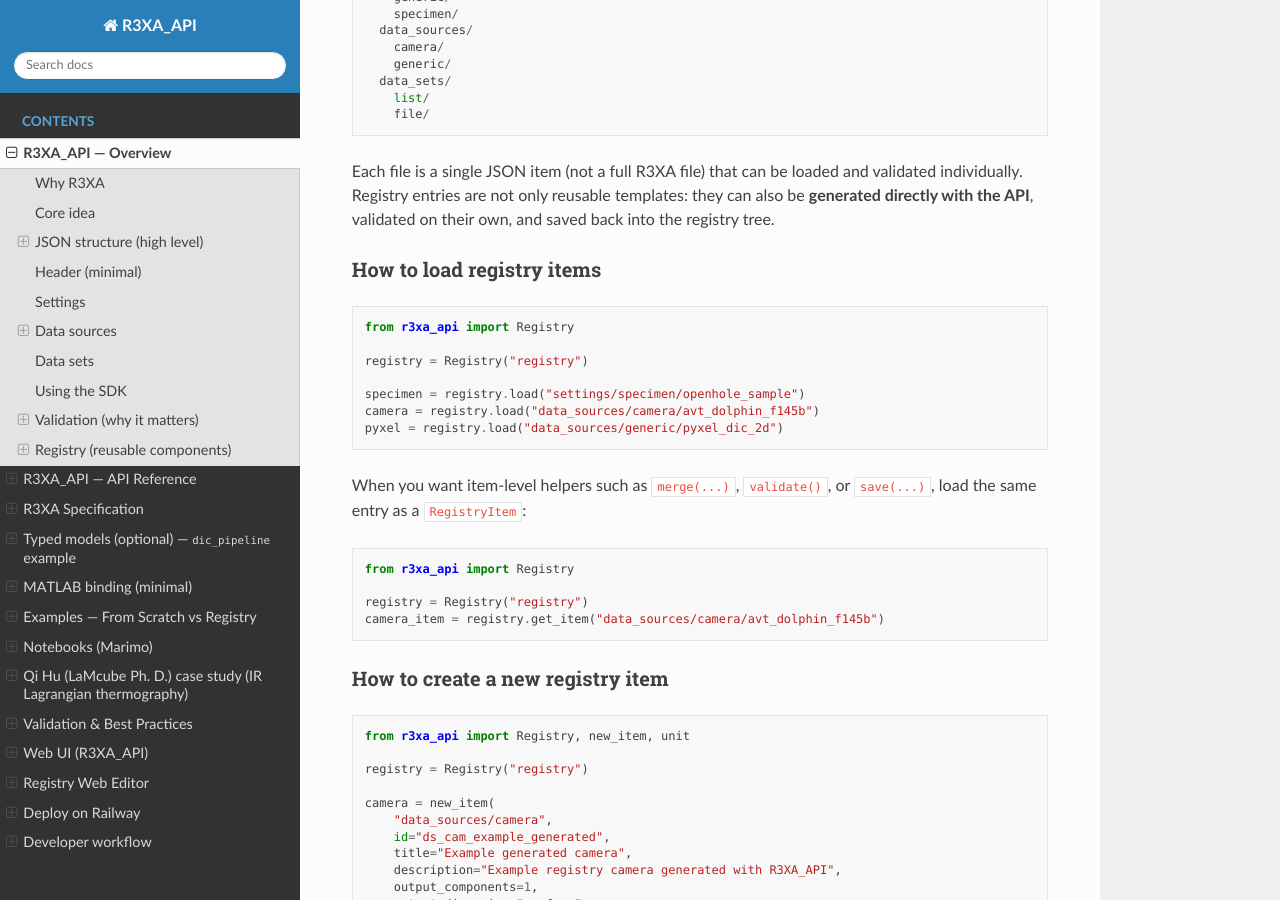
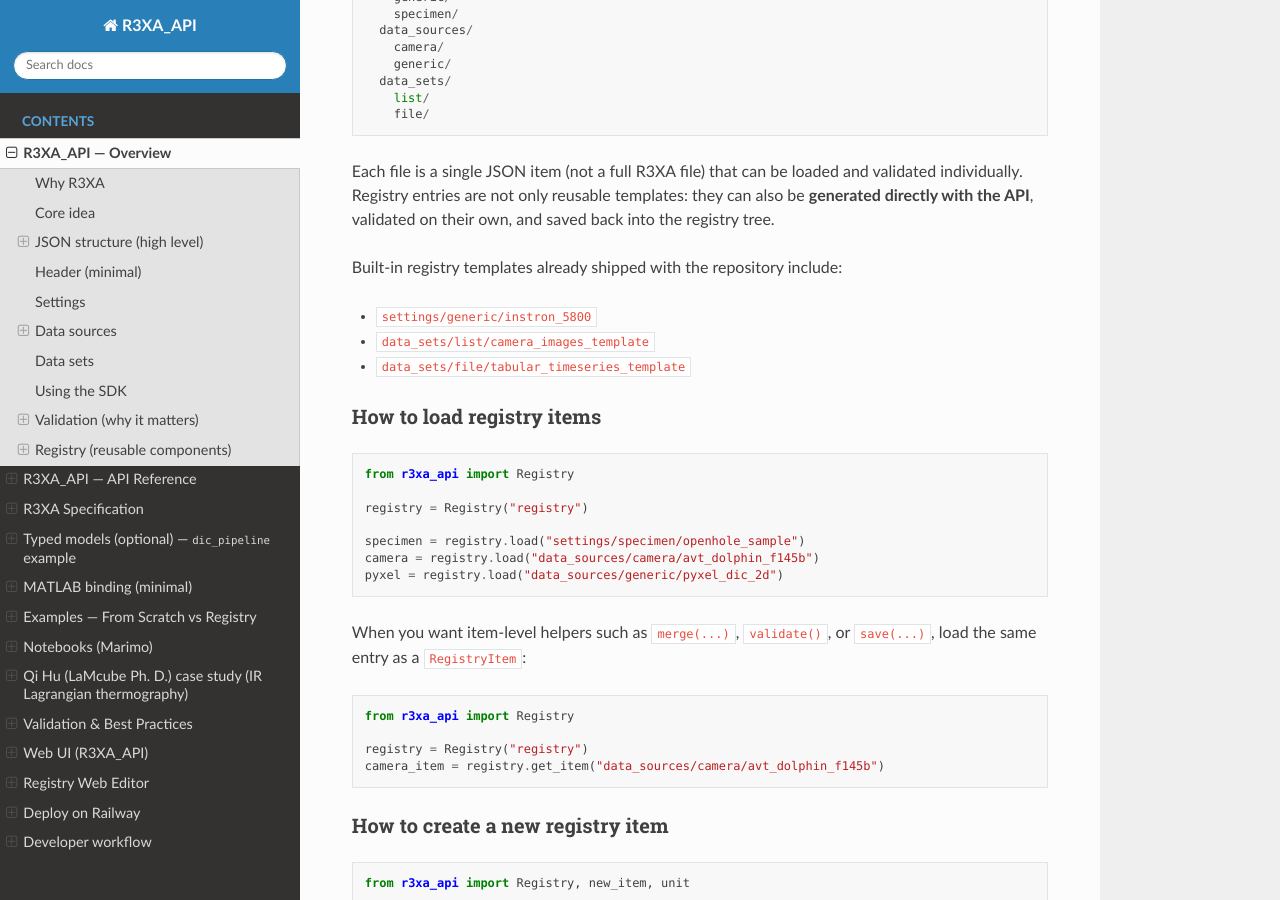
Before and after one commit to jeffwitz/R3XA_API, a Sphinx documentation site: the page built from docs/overview.md, in a window 1280 px wide and 900 px high, scrolled down 5404 px. Built offline with Sphinx 7.4.7 and the Read the Docs theme 3.1.0, drawn with Linux system fonts in a browser that asks for light colours.

````diff
--- a/docs/overview.md
+++ b/docs/overview.md
@@ -234,6 +234,11 @@ registry/
 Each file is a single JSON item (not a full R3XA file) that can be loaded and validated individually.
 Registry entries are not only reusable templates: they can also be **generated directly with the API**, validated on their own, and saved back into the registry tree.
 
+Built-in registry templates already shipped with the repository include:
+- `settings/generic/instron_5800`
+- `data_sets/list/camera_images_template`
+- `data_sets/file/tabular_timeseries_template`
+
 ### How to load registry items
 ```python
 from r3xa_api import Registry
--- a/pyproject.toml
+++ b/pyproject.toml
@@ -1,6 +1,6 @@
 [project]
 name = "r3xa-api"
-version = "1.4.8"
+version = "1.4.9"
 description = "Python SDK for creating R3XA metadata files (no GUI)"
 readme = "README.md"
 requires-python = ">=3.9"
````
Also changed, not shown: CHANGELOG.md (+3 -0 lines), README.md (+1 -0 lines), docs/examples.md (+11 -0 lines), 4 other files.
